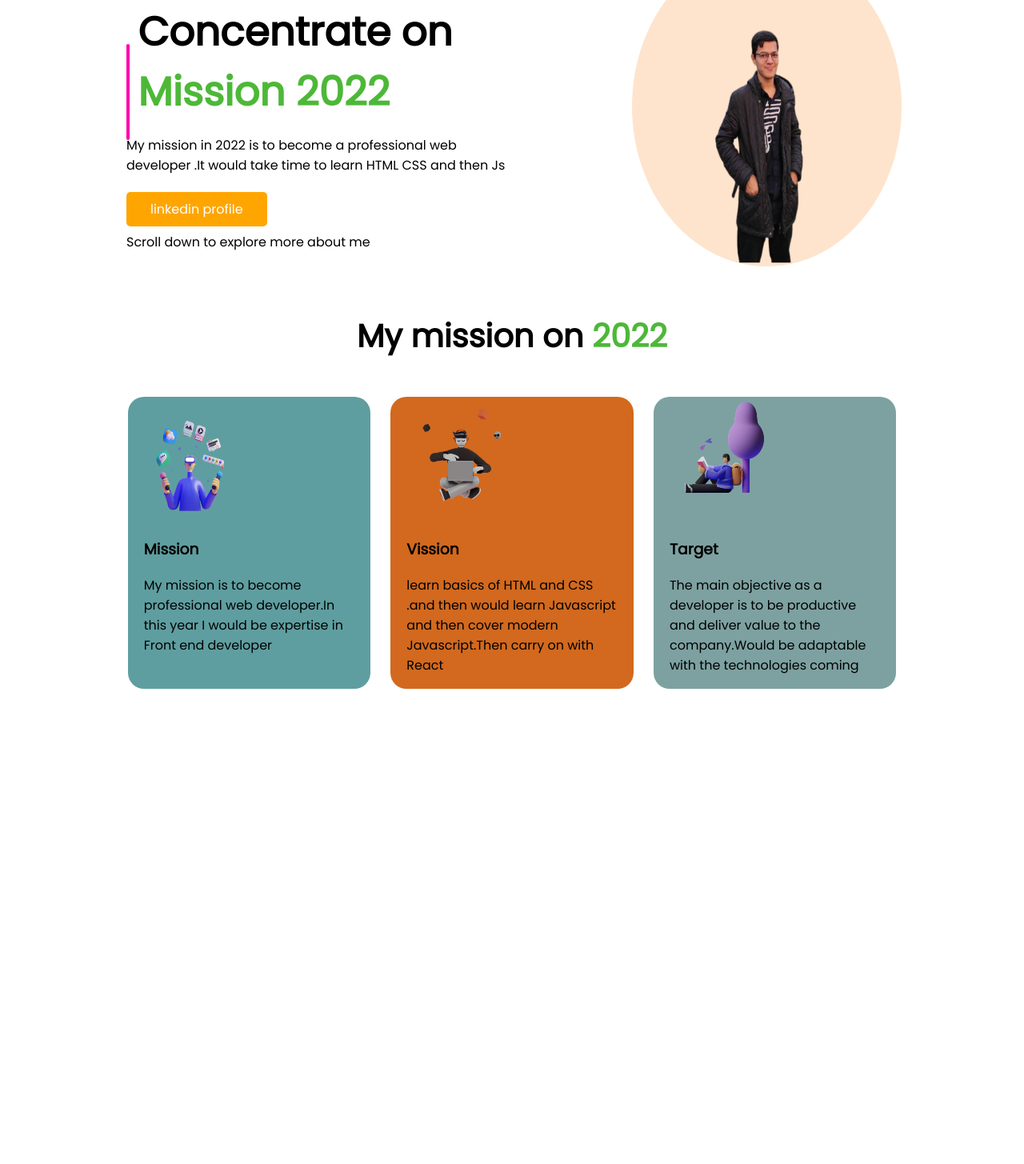
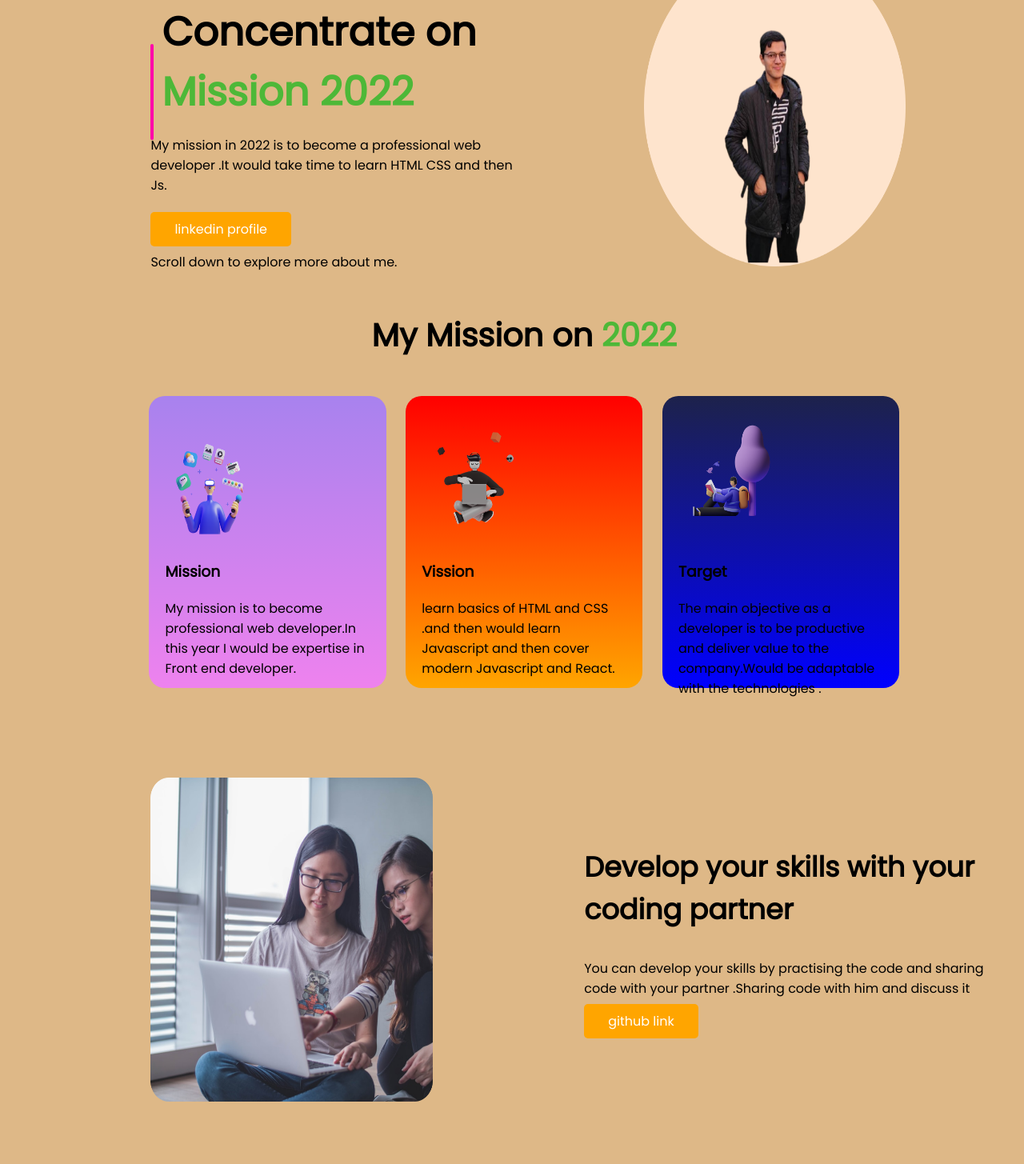
Before and after one commit to mahbub200/mission-2022-portfolio, a plain HTML site: page index.html in a window 1280 px wide. Shown: the part 105-1560 px from the top of the page at 80% size. Before the commit the page ends 1028 px from the top, so only its background shows below. Drawn offline with Linux system fonts and the light colour scheme.

Commit message:
skills and coding partner details

```diff
--- a/index.html
+++ b/index.html
@@ -28,14 +28,15 @@
         <h1 class="mission-title"><span class="color"> Mission 2022</span></h1>
         <p id="space-between">
           My mission in 2022 is to become a professional web developer .It would
-          take time to learn HTML CSS and then Js
+          take time to learn HTML CSS and then Js.
         </p>
         <a
           class="button-tasks"
           href="https://www.linkedin.com/in/mahbub-faruque-622750220/"
+          target="_blank"
           >linkedin profile</a
         >
-        <p>Scroll down to explore more about me</p>
+        <p>Scroll down to explore more about me.</p>
       </div>
 
       <div class="division" id="first-image">
@@ -43,33 +44,83 @@
       </div>
     </section>
     <section>
-      <h2>My mission on <span class="color">2022</span></h2>
+      <h2 class="">My Mission on <span class="color">2022</span></h2>
       <div class="flexible-container">
         <div class="mission-attribute" id="mission-attribute-mission">
-          <img src="images/illustrators/illustrator-1.png" alt="" />
+          <img
+            src="images/illustrators/illustrator-1.png"
+            alt=""
+            class="diagram-attribute"
+          />
           <h3>Mission</h3>
           <p>
             My mission is to become professional web developer.In this year I
-            would be expertise in Front end developer
+            would be expertise in Front end developer.
           </p>
         </div>
         <div class="mission-attribute" id="mission-attribute-vission">
-          <img src="images/illustrators/illustrator-2.png" alt="" />
+          <img
+            src="images/illustrators/illustrator-2.png"
+            alt=""
+            class="diagram-attribute"
+          />
           <h3>Vission</h3>
           <p>
             learn basics of HTML and CSS .and then would learn Javascript and
-            then cover modern Javascript.Then carry on with React
+            then cover modern Javascript and React.
           </p>
         </div>
         <div class="mission-attribute" id="mission-attribute-target">
-          <img src="images/illustrators/illustrator-3.png" alt="" />
+          <img
+            src="images/illustrators/illustrator-3.png"
+            alt=""
+            class="diagram-attribute"
+          />
           <h3>Target</h3>
           <p>
             The main objective as a developer is to be productive and deliver
-            value to the company.Would be adaptable with the technologies coming
+            value to the company.Would be adaptable with the technologies .
           </p>
         </div>
       </div>
     </section>
+    <section class="flexible-container">
+      <div class="division" id="skill-developement">
+        <img src="images/pictures/coding.png" alt="" />
+      </div>
+      <div class="division paragraph-skill">
+        <h3 class="heading-size">
+          Develop your skills with your coding partner
+        </h3>
+        <p>
+          You can develop your skills by practising the code and sharing code
+          with your partner .Sharing code with him and discuss it
+        </p>
+        <a
+          href="https://github.com/mahbub200"
+          target="_blank"
+          class="button-tasks"
+          >github link</a
+        >
+      </div>
+    </section>
+    <section class="flexible-container">
+      <div class="division">
+        <h3 class="heading-size">Know my Skills</h3>
+        <p>
+          I would do projects with my team mates efficiently to enhance our
+          company's demand. For that I have my portfolio below.
+        </p>
+        <a
+          href="https://github.com/mahbub200/trial-portfolio"
+          class="button-tasks"
+          >My portfolio link</a
+        >
+      </div>
+      <div class="division">
+        <img src="images/pictures/project.png" alt="" />
+      </div>
+    </section>
+
   </body>
 </html>
--- a/style.css
+++ b/style.css
@@ -1,15 +1,18 @@
 body {
   font-family: "Poppins", sans-serif;
+  margin-left: 3%;
+  background-color: burlywood;
 }
 h1 {
   font-size: 50px;
-  margin:
-   0px;
+  margin: 0px;
 }
-h2{
+h2 {
   font-size: 40px;
-
   text-align: center;
+}
+.heading-size{
+  font-size: 35px;
 }
 .color {
   color: rgb(77, 184, 56);
@@ -28,7 +31,7 @@ h2{
 }
 .flexible-container {
   display: flex;
-  margin-bottom: 50px;
+  margin-bottom: 0px;
 }
 .button-tasks {
   text-decoration: none;
@@ -51,13 +54,13 @@ h2{
   top: 20%;
 }
 
-.font-header{
+.font-header {
   margin-left: 3%;
 }
-.mission-title{
+.mission-title {
   margin-left: 3%;
 }
-.mission-attribute{
+.mission-attribute {
   height: 350px;
   background-color: red;
 
@@ -66,24 +69,35 @@ h2{
   padding-left: 20px;
   padding-right: 15px;
   padding-bottom: 15px;
-  margin :1%;
+  margin: 1%;
   height: 350px;
 }
-.mission-attribute img{
+.mission-attribute img {
   width: 50%;
   height: 150px;
-
-
 }
-#mission-attribute-target{
-  background-color: rgb(125, 161, 161);
+#mission-attribute-target {
+  background-image: linear-gradient(rgb(29, 34, 75), blue);
   margin-right: 12%;
 }
-#mission-attribute-mission{
-  background-color: cadetblue;
+#mission-attribute-mission {
+  background-image: linear-gradient(rgb(168, 130, 238), violet);
   margin-left: 12%;
 }
 
-#mission-attribute-vission{
-  background-color: chocolate;
+#mission-attribute-vission {
+  background-image: linear-gradient(red, orange);
 }
+
+.diagram-attribute {
+  margin-top: 30px;
+}
+#skill-developement img {
+  margin: 0px;
+  width: 65%;
+  height: 405px;
+}
+.paragraph-skill {
+  margin-top: 150px;
+  margin-left: 0px;
+}
```
Also changed, not shown: images/pictures/shape-1.png (added).
